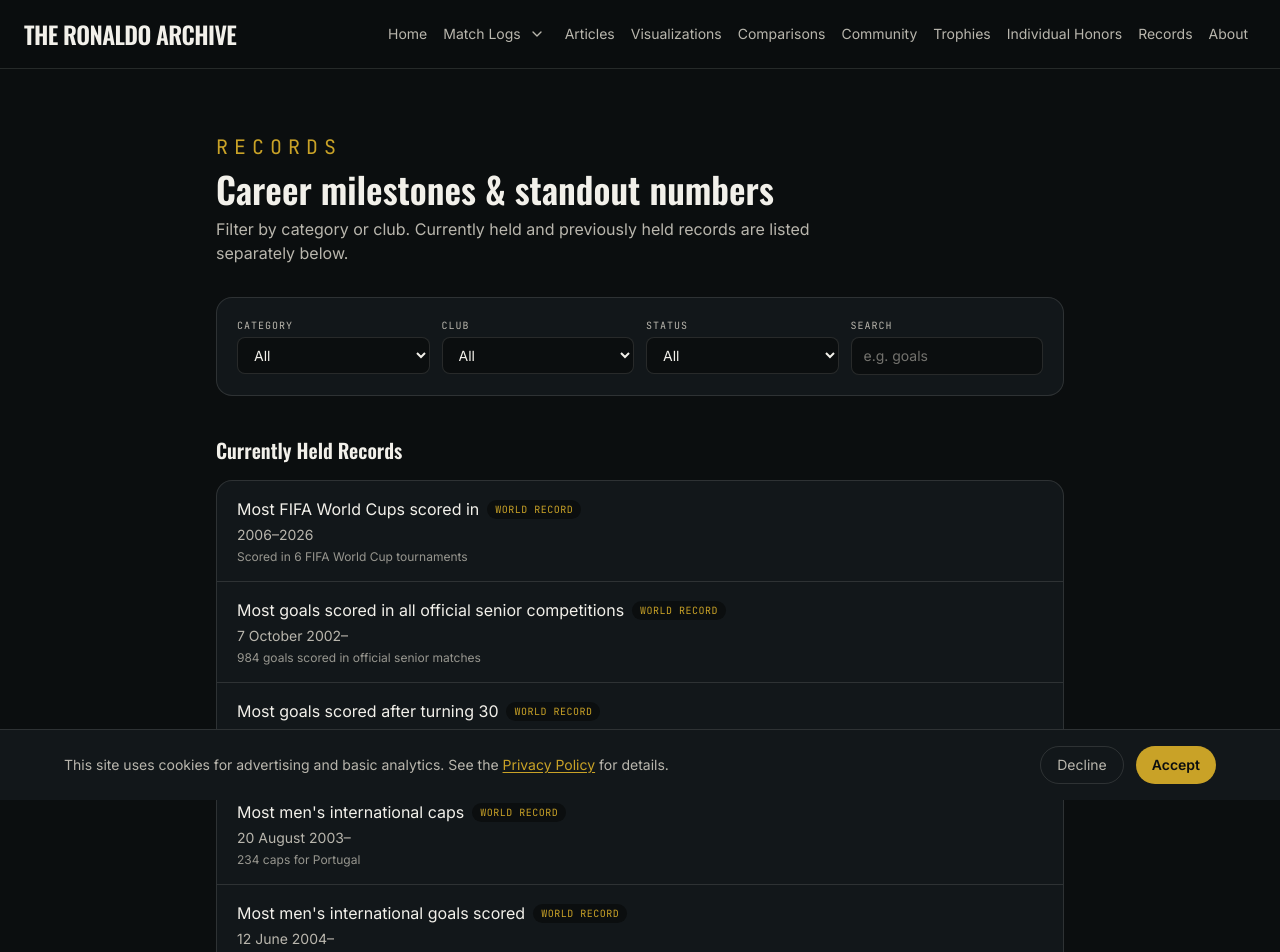
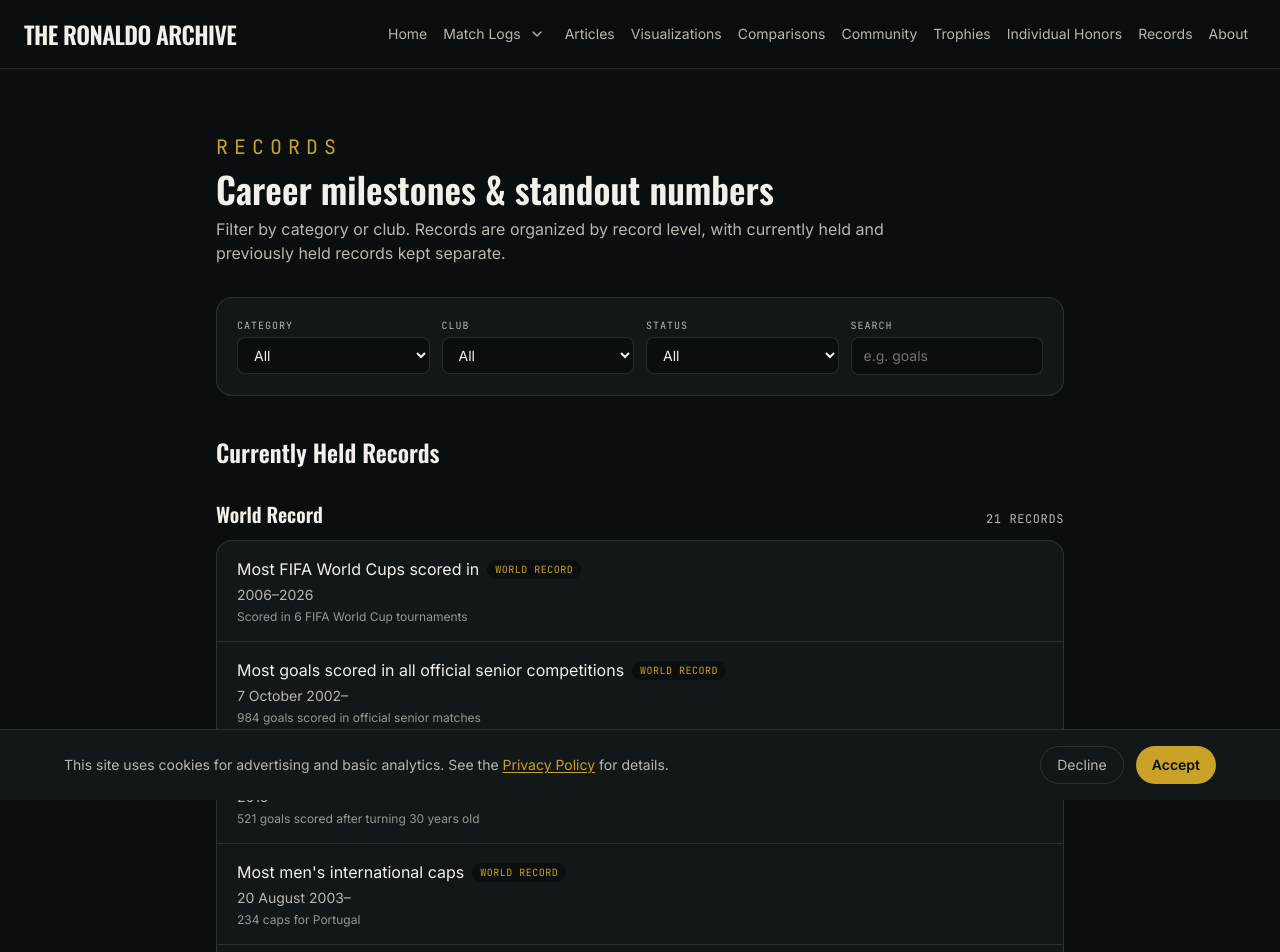
Before and after one commit to ronaldogoatsfc/cr7archive, a Next.js app: page /records in a window 1280 px wide. Shown: the top 952 px of the page. Built offline with nearby package versions, Linux system fonts and the light colour scheme.

Commit message:
Organize archive sections into display groups

```diff
--- a/app/records/page.js
+++ b/app/records/page.js
@@ -47,6 +47,18 @@ const DEFAULT_FILTERS = {
   search: "",
 };
 
+const CATEGORY_ORDER = [
+  "World Record",
+  "European Record",
+  "English Record",
+  "Spanish Record",
+  "Italian Record",
+  "Saudi Record",
+  "Portuguese Record",
+  "Club Record",
+  "Former Record",
+];
+
 function Select({ label, value, onChange, options }) {
   return (
     <label className="flex flex-col gap-1">
@@ -95,20 +107,52 @@ function RecordRow({ record }) {
 
 function RecordGroup({ title, items, emptyLabel }) {
   return (
-    <div className="mt-10">
-      <h2 className="font-display text-xl font-semibold text-paper">
-        {title}
-      </h2>
-      <div className="mt-4 divide-y divide-line rounded-2xl border border-line bg-pitch-raised">
+    <section className="mt-8">
+      <div className="mb-3 flex items-baseline justify-between gap-4">
+        <h3 className="font-display text-xl font-semibold text-paper">{title}</h3>
+        <span className="font-mono text-xs uppercase tracking-wider text-paper-dim">
+          {items.length} {items.length === 1 ? "record" : "records"}
+        </span>
+      </div>
+      <div className="divide-y divide-line rounded-2xl border border-line bg-pitch-raised">
         {items.length > 0 ? (
           items.map((r) => <RecordRow key={r.id} record={r} />)
         ) : (
-          <p className="px-5 py-8 text-center text-paper-dim">
-            {emptyLabel}
-          </p>
+          <p className="px-5 py-8 text-center text-paper-dim">{emptyLabel}</p>
         )}
       </div>
-    </div>
+    </section>
+  );
+}
+
+function RecordStatusSection({ title, items, emptyLabel }) {
+  const grouped = useMemo(() => {
+    const groups = new Map();
+    for (const record of items) {
+      if (!groups.has(record.category)) groups.set(record.category, []);
+      groups.get(record.category).push(record);
+    }
+    return [...groups.entries()].sort(([a], [b]) => {
+      const aIndex = CATEGORY_ORDER.indexOf(a);
+      const bIndex = CATEGORY_ORDER.indexOf(b);
+      return (aIndex === -1 ? CATEGORY_ORDER.length : aIndex) -
+        (bIndex === -1 ? CATEGORY_ORDER.length : bIndex);
+    });
+  }, [items]);
+
+  return (
+    <section className="mt-10">
+      <h2 className="font-display text-2xl font-semibold text-paper">{title}</h2>
+      {grouped.length > 0 ? (
+        grouped.map(([category, categoryItems]) => (
+          <RecordGroup key={category} title={category} items={categoryItems} />
+        ))
+      ) : (
+        <div className="mt-4 rounded-2xl border border-line bg-pitch-raised px-5 py-8 text-center text-paper-dim">
+          {emptyLabel}
+        </div>
+      )}
+    </section>
   );
 }
 
@@ -148,33 +192,16 @@ export default function RecordsPage() {
         Career milestones & standout numbers
       </h1>
       <p className="mt-2 max-w-2xl text-paper-dim">
-        Filter by category or club. Currently held and previously held
-        records are listed separately below.
+        Filter by category or club. Records are organized by record level,
+        with currently held and previously held records kept separate.
       </p>
 
       <div className="mt-8 grid grid-cols-2 gap-3 rounded-2xl border border-line bg-pitch-raised p-5 sm:grid-cols-4">
-        <Select
-          label="Category"
-          value={filters.category}
-          onChange={(v) => updateFilter("category", v)}
-          options={categories}
-        />
-        <Select
-          label="Club"
-          value={filters.club}
-          onChange={(v) => updateFilter("club", v)}
-          options={clubs}
-        />
-        <Select
-          label="Status"
-          value={filters.status}
-          onChange={(v) => updateFilter("status", v)}
-          options={["Current", "Former"]}
-        />
+        <Select label="Category" value={filters.category} onChange={(v) => updateFilter("category", v)} options={categories} />
+        <Select label="Club" value={filters.club} onChange={(v) => updateFilter("club", v)} options={clubs} />
+        <Select label="Status" value={filters.status} onChange={(v) => updateFilter("status", v)} options={["Current", "Former"]} />
         <label className="flex flex-col gap-1">
-          <span className="font-mono text-[10px] uppercase tracking-widest text-paper-dim">
-            Search
-          </span>
+          <span className="font-mono text-[10px] uppercase tracking-widest text-paper-dim">Search</span>
           <input
             type="text"
             value={filters.search}
@@ -185,12 +212,12 @@ export default function RecordsPage() {
         </label>
       </div>
 
-      <RecordGroup
+      <RecordStatusSection
         title="Currently Held Records"
         items={current}
         emptyLabel="No current records match these filters."
       />
-      <RecordGroup
+      <RecordStatusSection
         title="Previously Held Records"
         items={former}
         emptyLabel="No former records match these filters."
```
